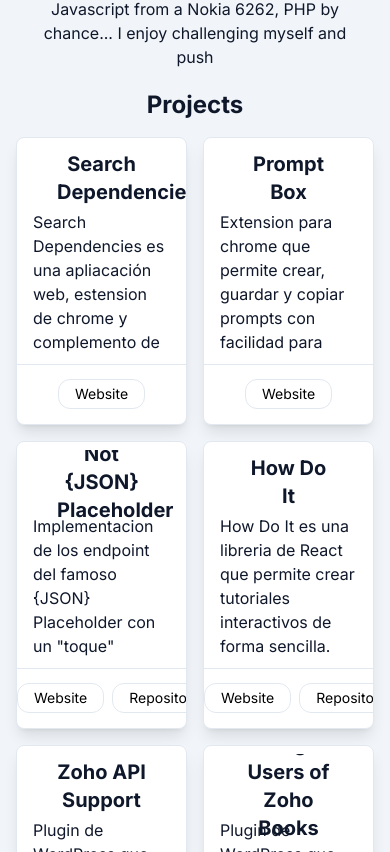
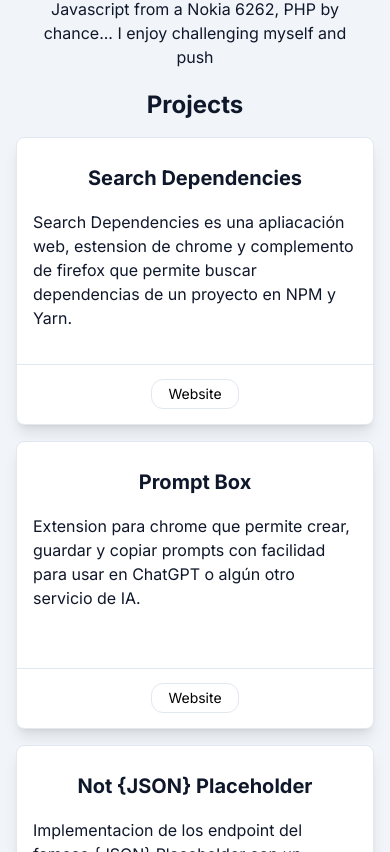
Before and after one commit to zenx5/zenx5pro, a Next.js app: page /en in a window 390 px wide. Shown: the part 672-1524 px from the top of the page. Built offline with nearby package versions, Linux system fonts and the light colour scheme.

Commit message:
responsive

```diff
--- a/src/components/Projects.tsx
+++ b/src/components/Projects.tsx
@@ -71,7 +71,7 @@
     return <div className="max-w-4xl mx-4">
         <h1 className="text-2xl font-bold text-center mb-4">Projects</h1>
         {/** Carousel of projects */}
-        <div className="w-full grid lg:grid-cols-3 grid-cols-2 grid-flow-row gap-4 justify-between items-center">
+        <div className="w-full grid lg:grid-cols-3 sm:grid-cols-2 grid-cols-1 grid-flow-row gap-4 justify-between items-center">
             {items.map( item => <div key={item.id} className="flex flex-col justify-between gap-2 border border-slate-200 rounded-lg shadow-lg overflow-hidden w-full h-72 group bg-white pt-2">
                 <div className="flex flex-col h-56 overflow-hidden">
                     <h2 className="mx-10 my-2 text-xl font-bold text-center h-12 flex flex-col justify-center">{item.title}</h2>
```
